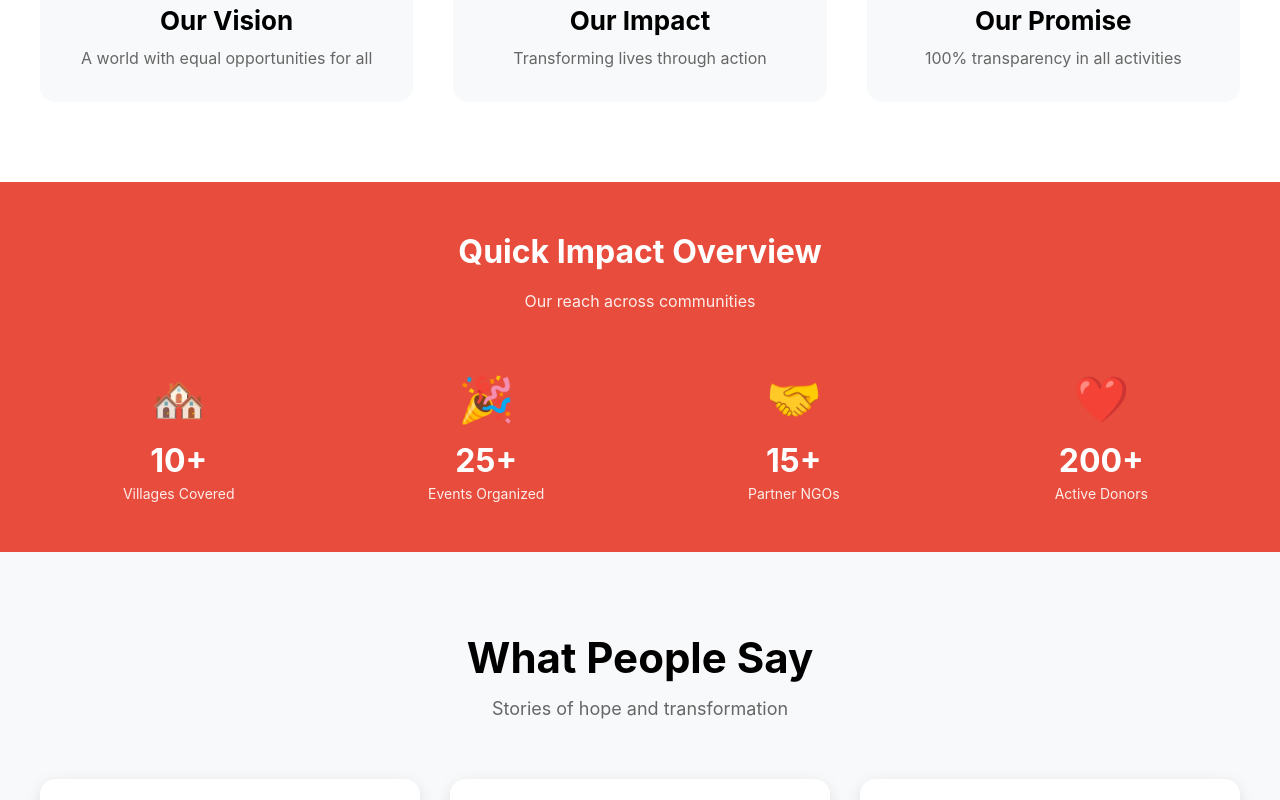
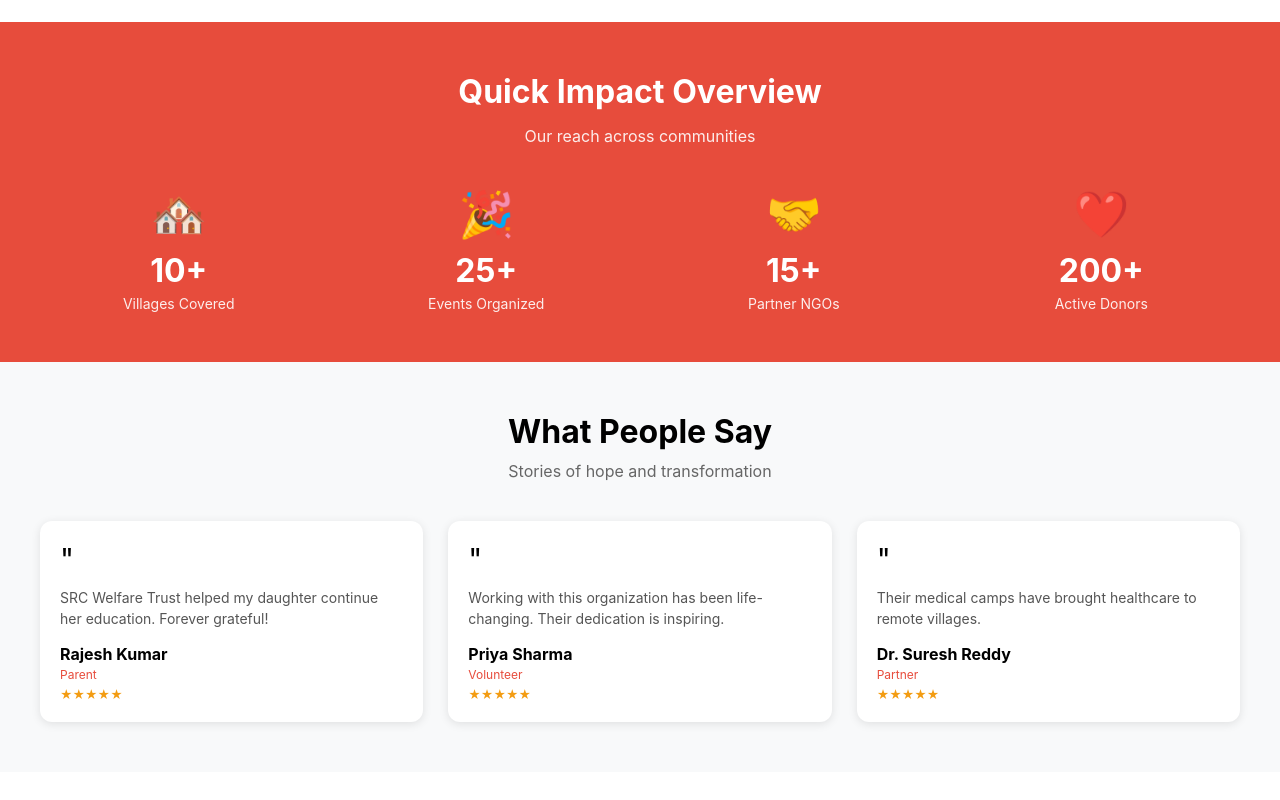
Before and after one commit to Sampath50/src-welfare-frontend, a React (Vite) app: page / in a window 1280 px wide. Shown: the part 1760-2560 px from the top of the page. Built offline with nearby package versions, Linux system fonts and the light colour scheme; no server answers; the HTML template or start-up script is replaced by a standard one.

Commit message:
Reduce hero to 50vh, reduce Quick Impact and Testimonials sections

```diff
--- a/src/pages/Home.jsx
+++ b/src/pages/Home.jsx
@@ -89,7 +89,7 @@
     <div style={{ margin: 0, padding: 0 }}>
       {/* Hero Section */}
       <div style={{
-        height: "70vh",
+        height: "50vh",
         backgroundImage: "url('https://images.unsplash.com/photo-1488521787991-ed7bbaae773c?w=1200')",
         backgroundSize: "cover",
         backgroundPosition: "center",
@@ -203,17 +203,16 @@
         </div>
       </div>
 
-      {/* Rest of your sections... */}
-      {/* Impact Numbers Section */}
+      {/* Quick Impact Overview - REDUCED SIZE */}
       <div style={{ padding: "50px 20px", backgroundColor: "#e74c3c", color: "white" }}>
         <div style={{ maxWidth: "1200px", margin: "0 auto", textAlign: "center" }}>
-          <h2 style={{ fontSize: "32px", marginBottom: "20px" }}>Quick Impact Overview</h2>
-          <p style={{ fontSize: "16px", marginBottom: "60px", opacity: 0.9 }}>Our reach across communities</p>
+          <h2 style={{ fontSize: "32px", marginBottom: "15px" }}>Quick Impact Overview</h2>
+          <p style={{ fontSize: "16px", marginBottom: "40px", opacity: 0.9 }}>Our reach across communities</p>
           <div style={{ display: "grid", gridTemplateColumns: "repeat(auto-fit, minmax(180px, 1fr))", gap: "30px" }}>
             {impactNumbers.map((item, index) => (
               <div key={index}>
                 <div style={{ fontSize: "45px" }}>{item.icon}</div>
-                <h3 style={{ fontSize: "32px", margin: "15px 0 5px", fontWeight: "bold" }}>{item.number}</h3>
+                <h3 style={{ fontSize: "32px", margin: "10px 0 5px", fontWeight: "bold" }}>{item.number}</h3>
                 <p style={{ fontSize: "14px", opacity: 0.9 }}>{item.label}</p>
               </div>
             ))}
@@ -221,20 +220,20 @@
         </div>
       </div>
 
-      {/* Testimonials Section */}
-      <div style={{ padding: "80px 20px", backgroundColor: "#f8f9fa" }}>
+      {/* Testimonials Section - REDUCED SIZE */}
+      <div style={{ padding: "50px 20px", backgroundColor: "#f8f9fa" }}>
         <div style={{ maxWidth: "1200px", margin: "0 auto" }}>
-          <h2 style={{ fontSize: "42px", textAlign: "center", marginBottom: "15px" }}>What People Say</h2>
-          <p style={{ textAlign: "center", fontSize: "18px", color: "#666", marginBottom: "60px" }}>Stories of hope and transformation</p>
-          <div style={{ display: "grid", gridTemplateColumns: "repeat(auto-fit, minmax(350px, 1fr))", gap: "30px" }}>
+          <h2 style={{ fontSize: "32px", textAlign: "center", marginBottom: "10px" }}>What People Say</h2>
+          <p style={{ textAlign: "center", fontSize: "16px", color: "#666", marginBottom: "40px" }}>Stories of hope and transformation</p>
+          <div style={{ display: "grid", gridTemplateColumns: "repeat(auto-fit, minmax(300px, 1fr))", gap: "25px" }}>
             {testimonials.map((testimonial, index) => (
-              <div key={index} style={{ backgroundColor: "white", padding: "30px", borderRadius: "15px", boxShadow: "0 4px 15px rgba(0,0,0,0.1)" }}>
-                <div style={{ fontSize: "40px", marginBottom: "15px" }}>"</div>
-                <p style={{ fontSize: "16px", lineHeight: "1.6", color: "#555", marginBottom: "20px" }}>{testimonial.text}</p>
-                <div style={{ marginTop: "15px" }}>
-                  <h4 style={{ margin: "0", fontSize: "18px" }}>{testimonial.name}</h4>
-                  <p style={{ margin: "5px 0 0", fontSize: "14px", color: "#e74c3c" }}>{testimonial.role}</p>
-                  <div style={{ color: "#f39c12", marginTop: "8px" }}>{"★".repeat(testimonial.rating)}</div>
+              <div key={index} style={{ backgroundColor: "white", padding: "20px", borderRadius: "12px", boxShadow: "0 2px 10px rgba(0,0,0,0.1)" }}>
+                <div style={{ fontSize: "30px", marginBottom: "10px" }}>"</div>
+                <p style={{ fontSize: "14px", lineHeight: "1.5", color: "#555", marginBottom: "15px" }}>{testimonial.text}</p>
+                <div style={{ marginTop: "10px" }}>
+                  <h4 style={{ margin: "0", fontSize: "16px" }}>{testimonial.name}</h4>
+                  <p style={{ margin: "3px 0 0", fontSize: "12px", color: "#e74c3c" }}>{testimonial.role}</p>
+                  <div style={{ color: "#f39c12", marginTop: "5px", fontSize: "12px" }}>{"★".repeat(testimonial.rating)}</div>
                 </div>
               </div>
             ))}
```
